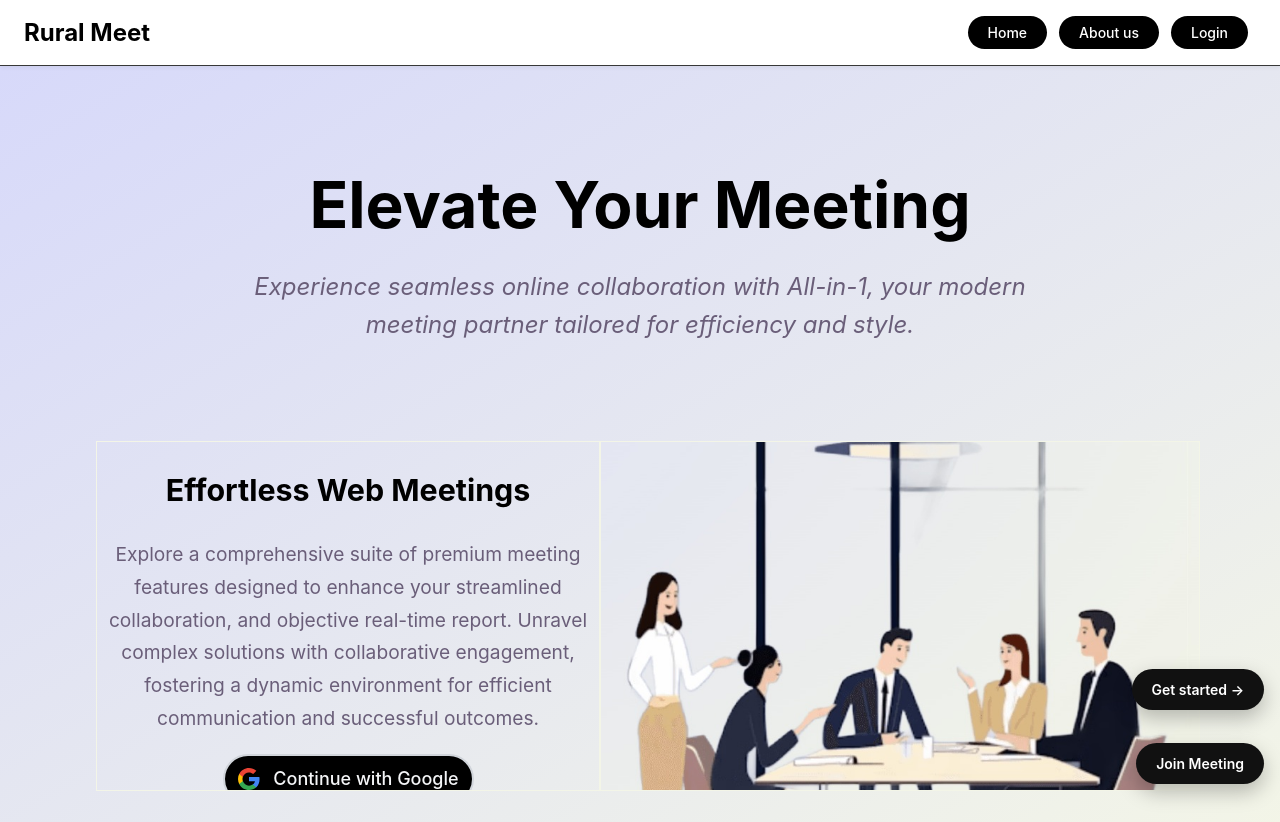
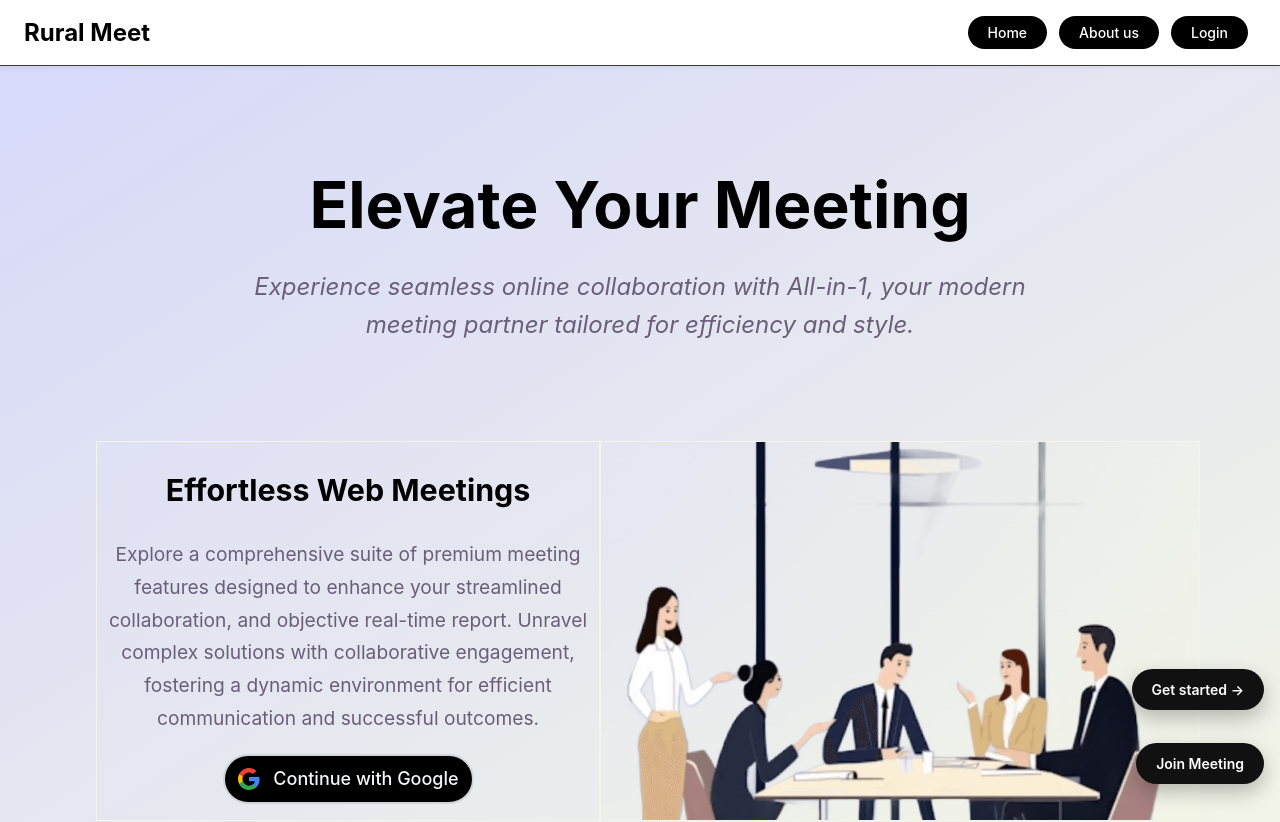
Before and after one commit to falguniiiii/Demo-project, a React (Create React App) app: page / in a window 1280 px wide. Shown: the top 822 px of the page. Built offline with nearby package versions, Linux system fonts and the light colour scheme.

Commit message:
fixed the design

```diff
--- a/src/components/LandingPage.css
+++ b/src/components/LandingPage.css
@@ -100,7 +100,7 @@
 .hero-text{
   width: 100%;
   max-width: 600px;
-  height: 350px;
+  height: 380px;
   overflow: hidden;
   margin-left: 4rem;
   border: 1.5px solid #f3f5e7;
@@ -164,7 +164,7 @@
 
 .meeting-illustration {
   width: 600px;
-  height: 350px;
+  height: 380px;
   background: white;
   overflow: hidden;
   margin-right: 3rem;
```
